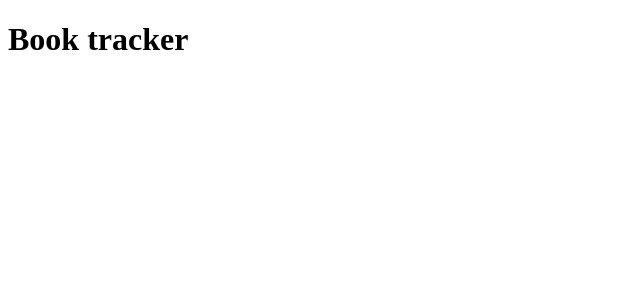
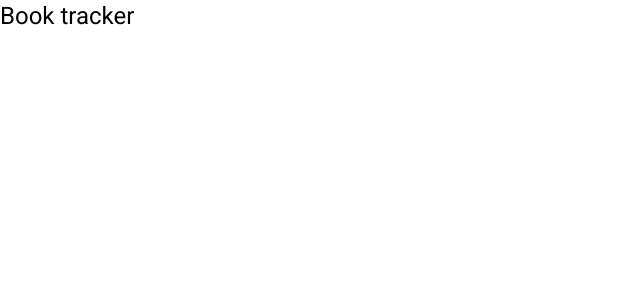
Before and after one commit to jb-weerasinghe/PS-book-tracker, an Angular app: page / in a window 1280 px wide. Shown: the top 300 px of the page, without its empty margins (0-640 px from the left). Built offline with nearby package versions, Linux system fonts and the light colour scheme.

Commit message:
1.0 Add Angular Matirial to project

```diff
--- a/angular.json
+++ b/angular.json
@@ -31,6 +31,7 @@
               "src/assets"
             ],
             "styles": [
+              "./node_modules/@angular/material/prebuilt-themes/indigo-pink.css",
               "src/styles.scss"
             ],
             "scripts": []
@@ -94,6 +95,7 @@
               "src/assets"
             ],
             "styles": [
+              "./node_modules/@angular/material/prebuilt-themes/indigo-pink.css",
               "src/styles.scss"
             ],
             "scripts": []
--- a/package.json
+++ b/package.json
@@ -12,10 +12,12 @@
   "private": true,
   "dependencies": {
     "@angular/animations": "~11.0.1",
+    "@angular/cdk": "^11.0.1",
     "@angular/common": "~11.0.1",
     "@angular/compiler": "~11.0.1",
     "@angular/core": "~11.0.1",
     "@angular/forms": "~11.0.1",
+    "@angular/material": "^11.0.1",
     "@angular/platform-browser": "~11.0.1",
     "@angular/platform-browser-dynamic": "~11.0.1",
     "@angular/router": "~11.0.1",
--- a/src/app/app.module.ts
+++ b/src/app/app.module.ts
@@ -3,6 +3,7 @@
 
 import { AppRoutingModule } from './app-routing.module';
 import { AppComponent } from './app.component';
+import { BrowserAnimationsModule } from '@angular/platform-browser/animations';
 
 @NgModule({
   declarations: [
@@ -10,7 +11,8 @@
   ],
   imports: [
     BrowserModule,
-    AppRoutingModule
+    AppRoutingModule,
+    BrowserAnimationsModule
   ],
   providers: [],
   bootstrap: [AppComponent]
--- a/src/index.html
+++ b/src/index.html
@@ -6,8 +6,10 @@
   <base href="/">
   <meta name="viewport" content="width=device-width, initial-scale=1">
   <link rel="icon" type="image/x-icon" href="favicon.ico">
+  <link href="https://fonts.googleapis.com/css?family=Roboto:300,400,500&display=swap" rel="stylesheet">
+  <link href="https://fonts.googleapis.com/icon?family=Material+Icons" rel="stylesheet">
 </head>
-<body>
+<body class="mat-typography">
   <app-root></app-root>
 </body>
 </html>
--- a/src/styles.scss
+++ b/src/styles.scss
@@ -1 +1,4 @@
 /* You can add global styles to this file, and also import other style files */
+
+html, body { height: 100%; }
+body { margin: 0; font-family: Roboto, "Helvetica Neue", sans-serif; }
```
Also changed, not shown: 2 other files (tests, documents, lock files or other folders).
